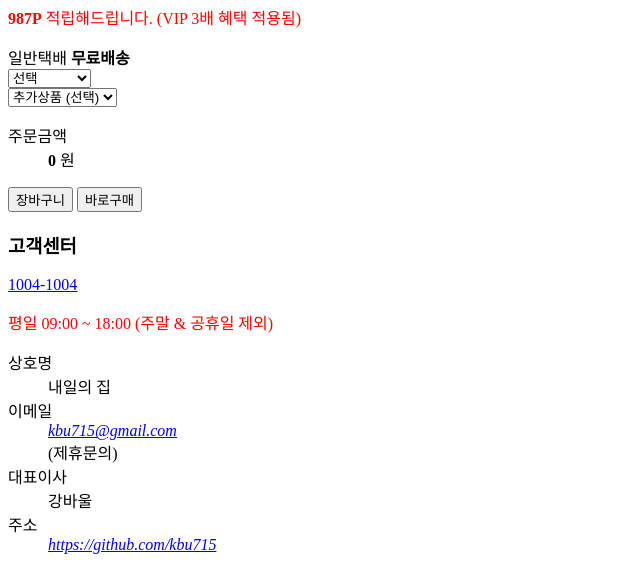
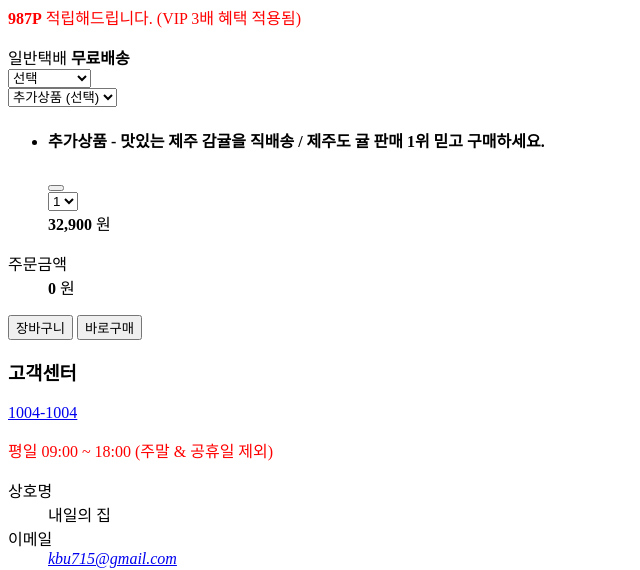
Before and after one commit to kbu715/tomorrow-house, a website: page index.html in a window 1280 px wide. Shown: the part 7260-7830 px from the top of the page, without its empty margins (0-640 px from the left). Drawn offline with nearby package versions, Linux system fonts and the light colour scheme.

Commit message:
🚧 Mark up checkout-related elements

```diff
--- a/index.html
+++ b/index.html
@@ -411,6 +411,44 @@
               </div>
             </div>
 
+            <div class="order-checkouts">
+              <ul class="checkout-list">
+                <li class="checkout-item">
+                  <div class="checkout-card">
+                    <header class="checkout-header">
+                      <h4 class="checkout-title">
+                        추가상품 - 맛있는 제주 감귤을 직배송 / 제주도 귤 판매
+                        1위 믿고 구매하세요.
+                      </h4>
+                      <button class="delete-button" type="button" aria-label="해당 상품을 삭제하기">
+                        <i class="ic-close" aria-hidden></i>
+                      </button>
+                    </header>
+
+                    <footer class="checkout-footer">
+                      <div class="checkout-select">
+                        <select id="checkout-item-1">
+                          <option value="1">1</option>
+                          <option value="2">2</option>
+                          <option value="3">3</option>
+                          <option value="4">4</option>
+                          <option value="5">5</option>
+                        </select>
+                        <i class="ic-caret" aria-hidden></i>
+                      </div>
+
+                      <output class="checkout-output" for="checkout-item-1">
+                        <div class="price-16">
+                          <strong class="amount">32,900</strong>
+                          <span class="currency">원</span>
+                        </div>
+                      </output>
+                    </footer>
+                  </div>
+                </li>
+              </ul>
+            </div>
+
             <dl class="order-summary">
               <dt>주문금액</dt>
               <dd>
```
